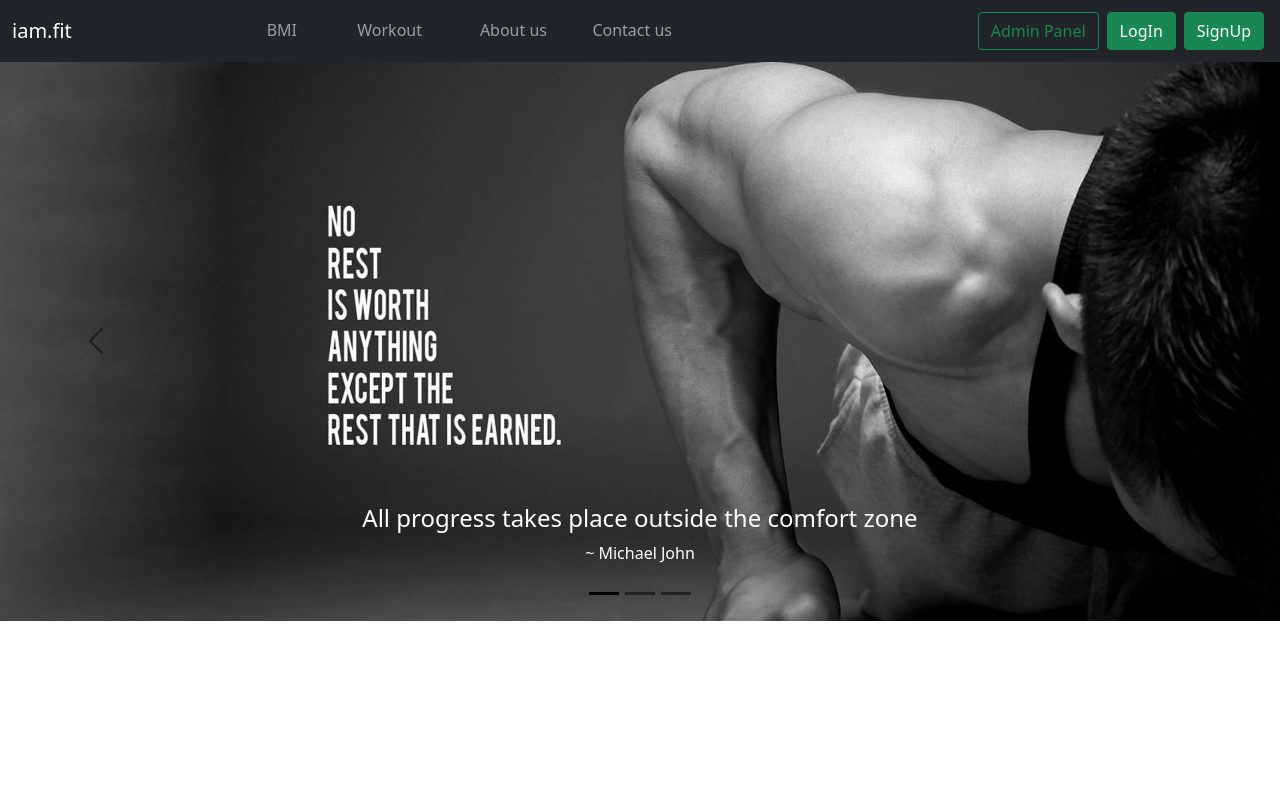
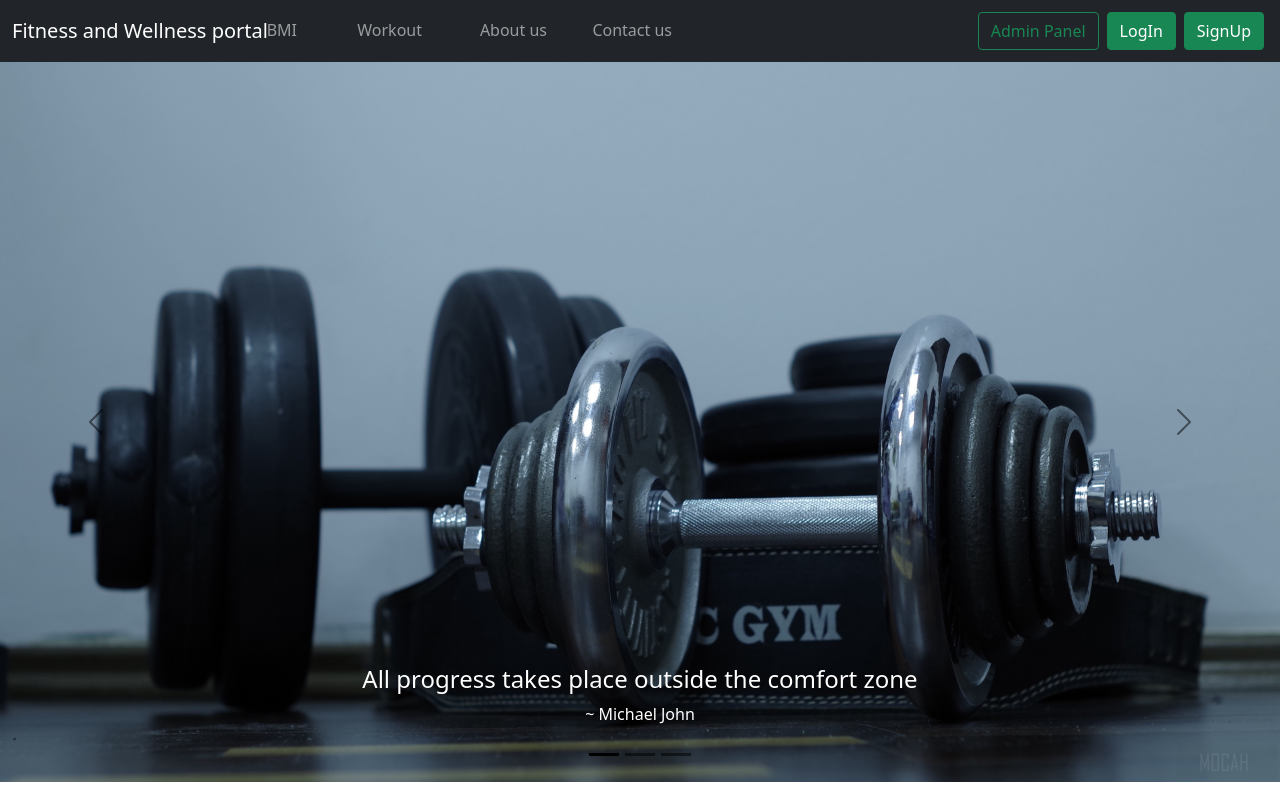
Before and after one commit to Bhavin-Chavda/Het-Bhavin, a Django app: page / in a window 1280 px wide. Run offline with Django 3.2, Linux system fonts and the light colour scheme.

Commit message:
creating an eye catching user interface

```diff
--- a/iCoder/templates/base.html
+++ b/iCoder/templates/base.html
@@ -16,7 +16,7 @@
 <body>
   <nav class="navbar navbar-expand-lg navbar-dark bg-dark">
     <div class="container-fluid">
-      <a class="navbar-brand" href="/">iam.fit</a>
+      <a class="navbar-brand" href="/">Fitness and Wellness portal</a>
       <button class="navbar-toggler" type="button" data-bs-toggle="collapse" data-bs-target="#navbarSupportedContent"
         aria-controls="navbarSupportedContent" aria-expanded="false" aria-label="Toggle navigation">
         <span class="navbar-toggler-icon"></span>
--- a/iCoder/templates/home/BMI.html
+++ b/iCoder/templates/home/BMI.html
@@ -2,7 +2,7 @@
 {% block head %}
 <style>
 body {
-  background-image: url('/static/img/a1.jpg');
+  background-image: url('/static/img/bmipage.jpg');
   background-size: cover;
 }
 </style>
--- a/iCoder/templates/home/BMIANS.html
+++ b/iCoder/templates/home/BMIANS.html
@@ -2,8 +2,8 @@
 {% block head %}
 <style>
 body {
-  background-image: url('/static/img/gym.jpg');
-  background-size: cover;
+  background-image: url('/static/img/bmipage.jpg');
+  background-size:cover;
 }
 </style>
 
--- a/iCoder/templates/home/contact.html
+++ b/iCoder/templates/home/contact.html
@@ -12,7 +12,7 @@
 <div class="container my-3">
 <form method="POST" action="/contact">
 {% csrf_token %}
-<h2>Contact iCoder Admin</h2>
+<h2>Contact our developers</h2>
 <div class="mb-3">
     <label for="name" class="form-label">Name</label>
     <input type="text" class="form-control" id="name" name="name" aria-describedby="name">
--- a/iCoder/templates/home/home.html
+++ b/iCoder/templates/home/home.html
@@ -12,21 +12,21 @@
   </div>
   <div class="carousel-inner">
     <div class="carousel-item active" data-bs-interval="10000">
-      <img src="/static/img/a1.jpg" class="d-block w-100" alt="Ha moj ha">
+      <img src="/static/img/basicpage1.jpg" class="d-block w-100" alt="Ha moj ha">
       <div class="carousel-caption d-none d-md-block">
         {% comment %} <h5>First slide label</h5> {% endcomment %}
         <h4 style="color: white;">All progress takes place outside the comfort zone</h4><p style="color: white;"> ~ Michael John</p>
       </div>
     </div>
     <div class="carousel-item" data-bs-interval="2000">
-      <img src="/static/img/a2.jpg" class="d-block w-100" alt="Jay Hind">
+      <img src="/static/img/basicpage2.jpg" class="d-block w-100" alt="Jay Hind">
       <div class="carousel-caption d-none d-md-block">
         {% comment %} <h5>Second slide label</h5> {% endcomment %}
         <h4 style="color: white;">What hurts today makes you stronger tomorrow</h4><p style="color: white;"> ~ Jay Cutler</p>
       </div>
     </div>
     <div class="carousel-item">
-      <img src="/static/img/a3.jpg" class="d-block w-100" alt="Jay Bharat">
+      <img src="/static/img/basicpage3.jpg" class="d-block w-100" alt="Jay Bharat">
       <div class="carousel-caption d-none d-md-block">
         {% comment %} <h5>Third slide label</h5> {% endcomment %}
         <h4 style="color: white;">Never Give Up</h4><p style="color: white;"> ~ John Cena</p>
```
Also changed, not shown: iCoder/static/img/40-400927_gym-hd-wallpapers-1080p.jpg (added), iCoder/static/img/basicpage1.jpg (added), iCoder/static/img/basicpage2.jpg (added), iCoder/static/img/basicpage3.jpg (added), iCoder/static/img/bmians.jpg (added), iCoder/static/img/bmipage.jpg (added), iCoder/static/img/group-gym-wallpaper-2880x1620-2433_52.jpg (added), iCoder/static/img/gym-fitness-inspiratinal-quotes-of-the-day-759x400.jpg (added), iCoder/static/img/pexels-leon-ardho-1552242.jpg (added).
